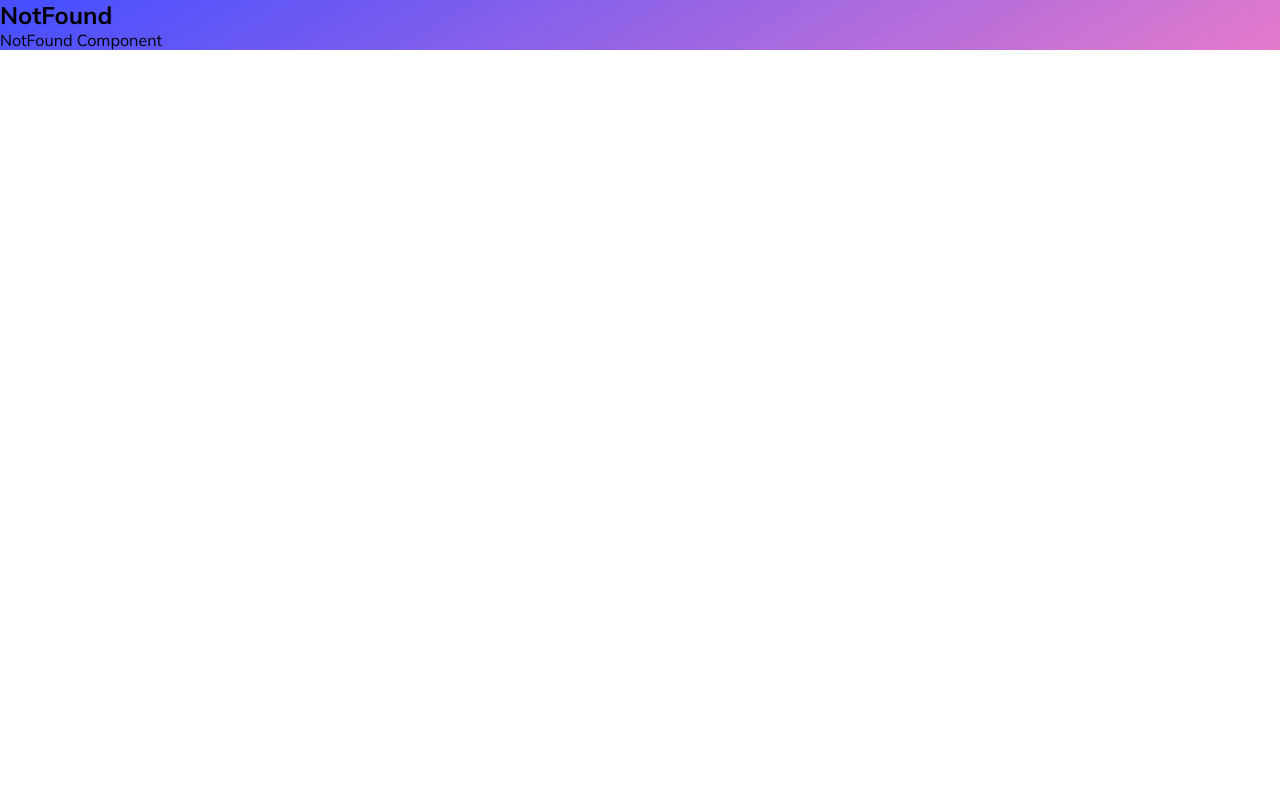
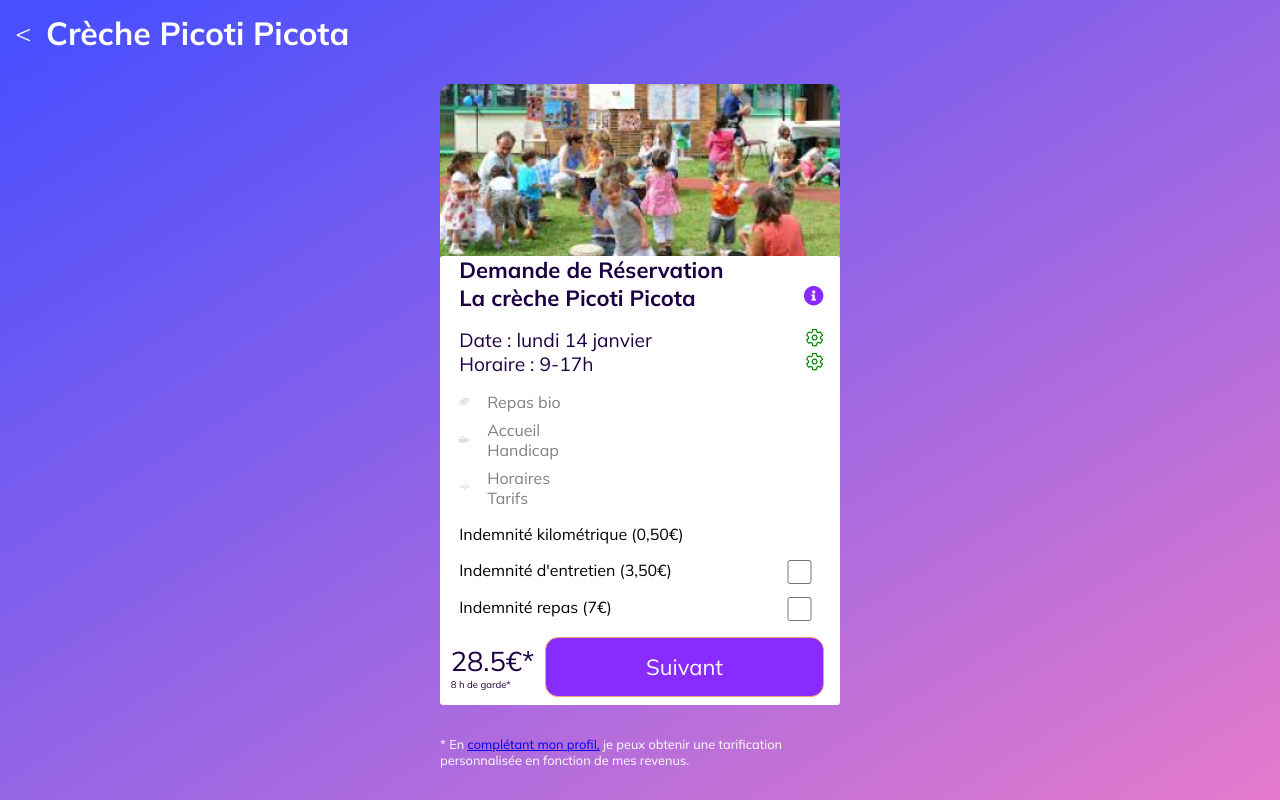
Before and after one commit to WildCodeSchool-2023-09/JS-RemoteFR-jurascripts-P3-Babyplace, a React (Vite) app in the folder frontend/: page /parents/crechedetails in a window 1280 px wide. Built offline with nearby package versions, Linux system fonts and the light colour scheme.

Commit message:
update link to crechedetails and reservation

```diff
--- a/frontend/src/components/parents/CrecheDetails.jsx
+++ b/frontend/src/components/parents/CrecheDetails.jsx
@@ -106,7 +106,6 @@ function CrecheDetails() {
                   className="slider"
                   onChange={switchButton}
                 />
-                {/* <span className="slider" /> */}
               </label>
             </li>
             <li className="indemnities-list">
@@ -122,7 +121,6 @@ function CrecheDetails() {
                   className="slider"
                   onChange={handleMode}
                 />
-                {/* <span className="slider" /> */}
               </label>
             </li>
           </div>
@@ -132,7 +130,7 @@ function CrecheDetails() {
               <li className="note">8 h de garde*</li>
             </ul>
 
-            <Link to="*">
+            <Link to="/parents/reservation">
               <button type="button" className="btn-detail">
                 Suivant
               </button>
--- a/frontend/src/main.jsx
+++ b/frontend/src/main.jsx
@@ -16,6 +16,7 @@ import ParentsConnexion from "./pages/parents/ParentsConnexion";
 import ParentsTutorial from "./pages/parents/ParentsTutorial";
 import Creche from "./pages/parents/Creche";
 import CrecheNoRDV from "./pages/parents/CrecheNoRDV";
+import CrecheDetails from "./components/parents/CrecheDetails";
 import Home from "./pages/Home";
 
 const router = createBrowserRouter([
@@ -69,6 +70,10 @@ const router = createBrowserRouter([
         element: <CrecheNoRDV />,
       },
       {
+        path: "/parents/crechedetails",
+        element: <CrecheDetails />,
+      },
+      {
         path: "/parents/folders",
         element: <Folders />,
       },
--- a/frontend/src/pages/parents/Modal.jsx
+++ b/frontend/src/pages/parents/Modal.jsx
@@ -51,7 +51,7 @@ function Modal({ open }) {
           <label htmlFor="check">Lorem ipsum dolor sit amet.</label>
           <input type="checkbox" name="check" id="check" />
         </form>
-        <Link to="/parents/reservation">
+        <Link to="/parents/crechedetails">
           <button type="button">J'ai compris !</button>
         </Link>
       </div>
```
